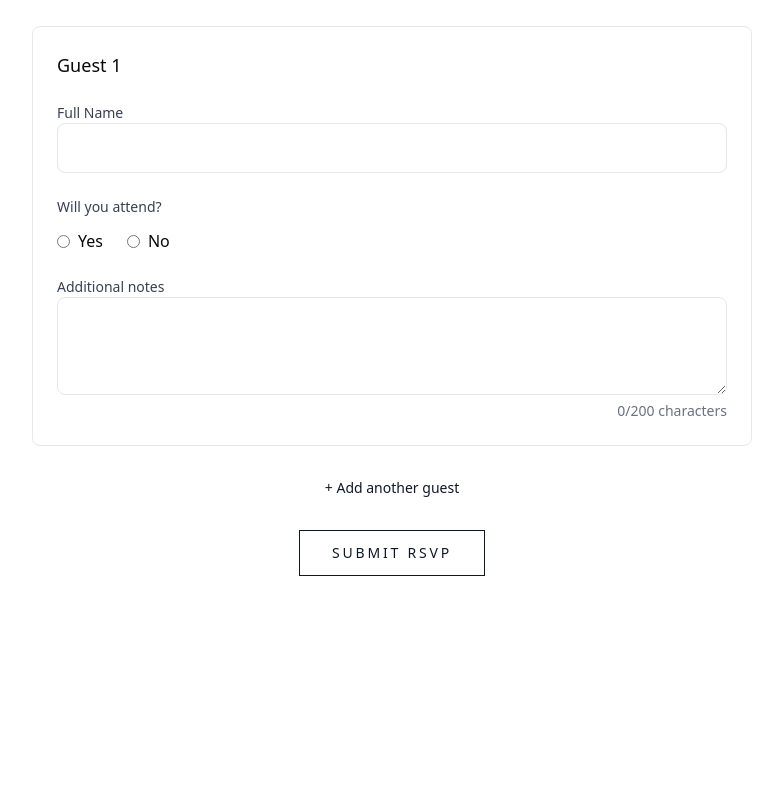
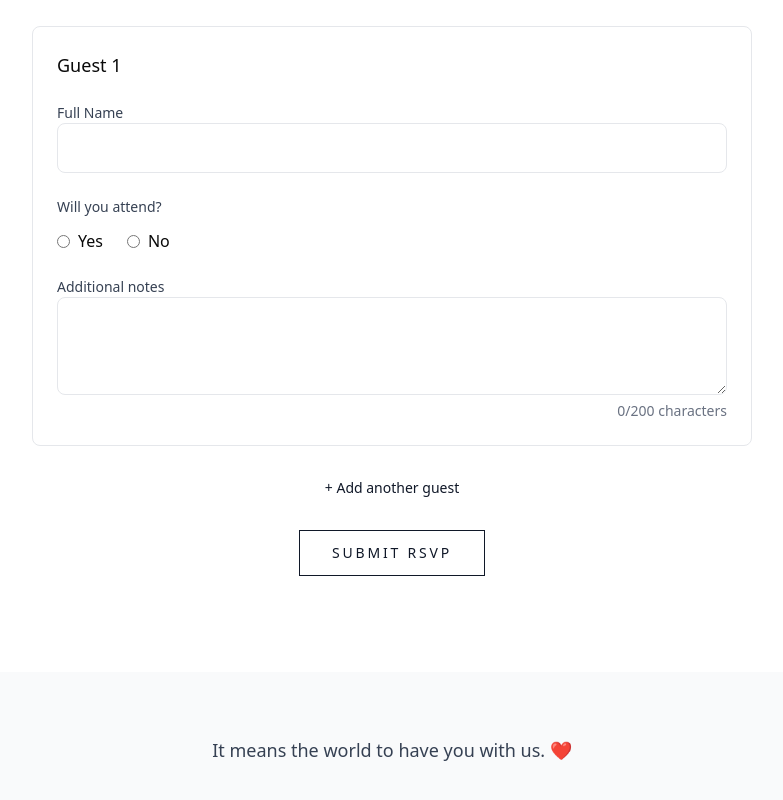
Before and after one commit to jhnbkr/amanda-john-wedding, a Next.js app: page / in a window 1280 px wide. Shown: the part 2538-3338 px from the top of the page, without its empty margins (248-1031 px from the left). Before the commit the page ends 3210 px from the top, so only its background shows below. Built offline with nearby package versions, Linux system fonts and the light colour scheme; a web font is replaced by a local one.

Commit message:
feat: add `Footer` section

```diff
--- /dev/null
+++ b/src/app/components/Footer.tsx
@@ -0,0 +1,9 @@
+export default function Footer() {
+  return (
+    <footer className="py-16 bg-gray-50" aria-label="Site footer">
+      <div className="max-w-3xl mx-auto px-6 text-center">
+        <p className="text-gray-700 font-light text-md md:text-lg">It means the world to have you with us. ❤️</p>
+      </div>
+    </footer>
+  );
+}
--- a/src/app/page.tsx
+++ b/src/app/page.tsx
@@ -2,6 +2,7 @@
 
 import Details from "./components/Details";
 import FAQ from "./components/FAQ";
+import Footer from "./components/Footer";
 import Hero from "./components/Hero";
 import RSVP from "./components/RSVP";
 
@@ -12,6 +13,7 @@ export default function Home() {
       <Details />
       <FAQ />
       <RSVP />
+      <Footer />
     </main>
   );
 }
```
